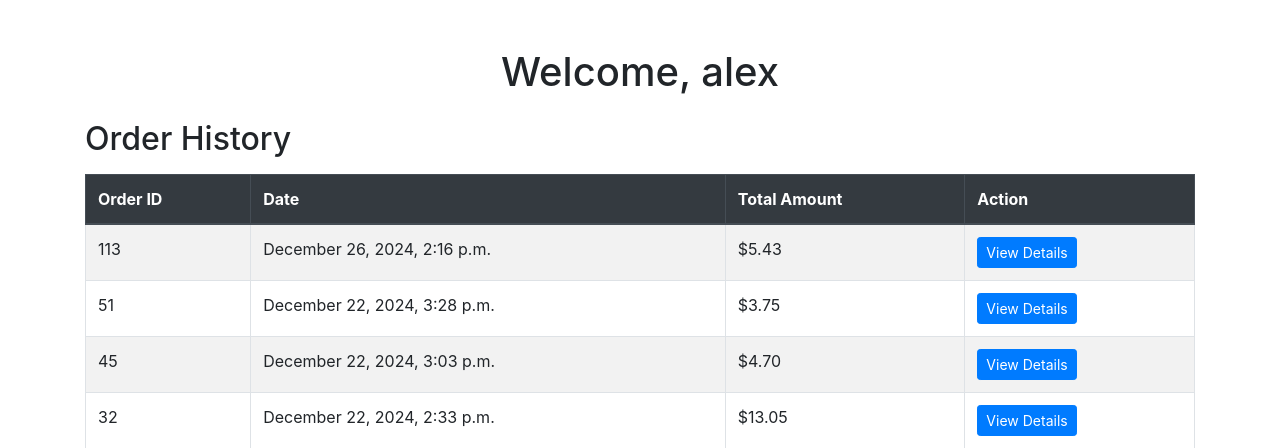
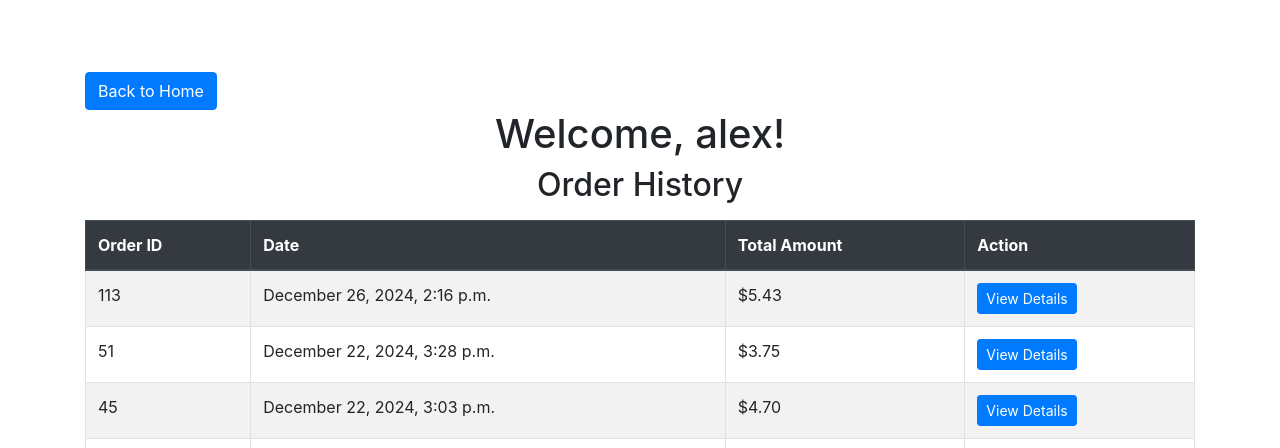
Before and after one commit to akryuko/ecommerce, a Django app: page /profile/ in a window 1280 px wide. Shown: the part 116-564 px from the top of the page. Run offline with Django 5.2, Linux system fonts and the light colour scheme; a user stored in the database is signed in; data comes from the database, SQL or seed files in the repository; both versions use the stored data as it was after the commit.

Commit message:
Add Back to Home button at Profile page.

```diff
--- a/products/templates/products/user_profile.html
+++ b/products/templates/products/user_profile.html
@@ -2,9 +2,12 @@
 {% block content %}
 
 <div class="container mt-5">
-    <h1 class="text-center">Welcome, {{ user.username }}</h1>
 
-    <h2 class="mt-4">Order History</h2>
+    <a href="{% url 'home' %}" class="btn btn-primary mt-4">Back to Home</a>
+
+    <h1 class="text-center">Welcome, {{ user.username }}!</h1>
+
+    <h2 class="text-center">Order History</h2>
     {% if orders %}
         <table class="table table-bordered table-striped mt-3">
             <thead class="thead-dark">
@@ -31,6 +34,7 @@
     {% else %}
         <p class="alert alert-info">You have no orders yet.</p>
     {% endif %}
+
 </div>
 
 {% endblock %}
```
Also changed, not shown: db.sqlite3.
